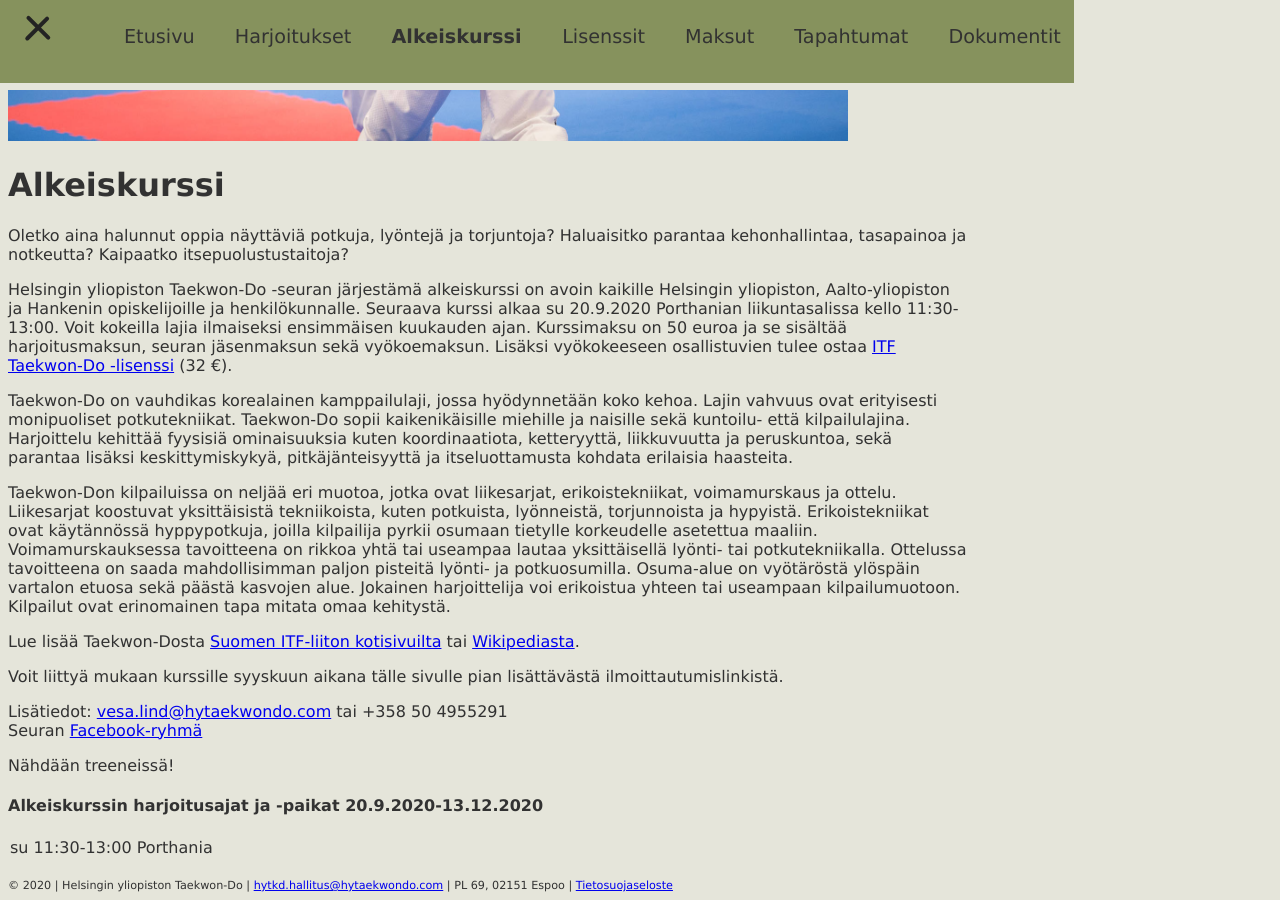
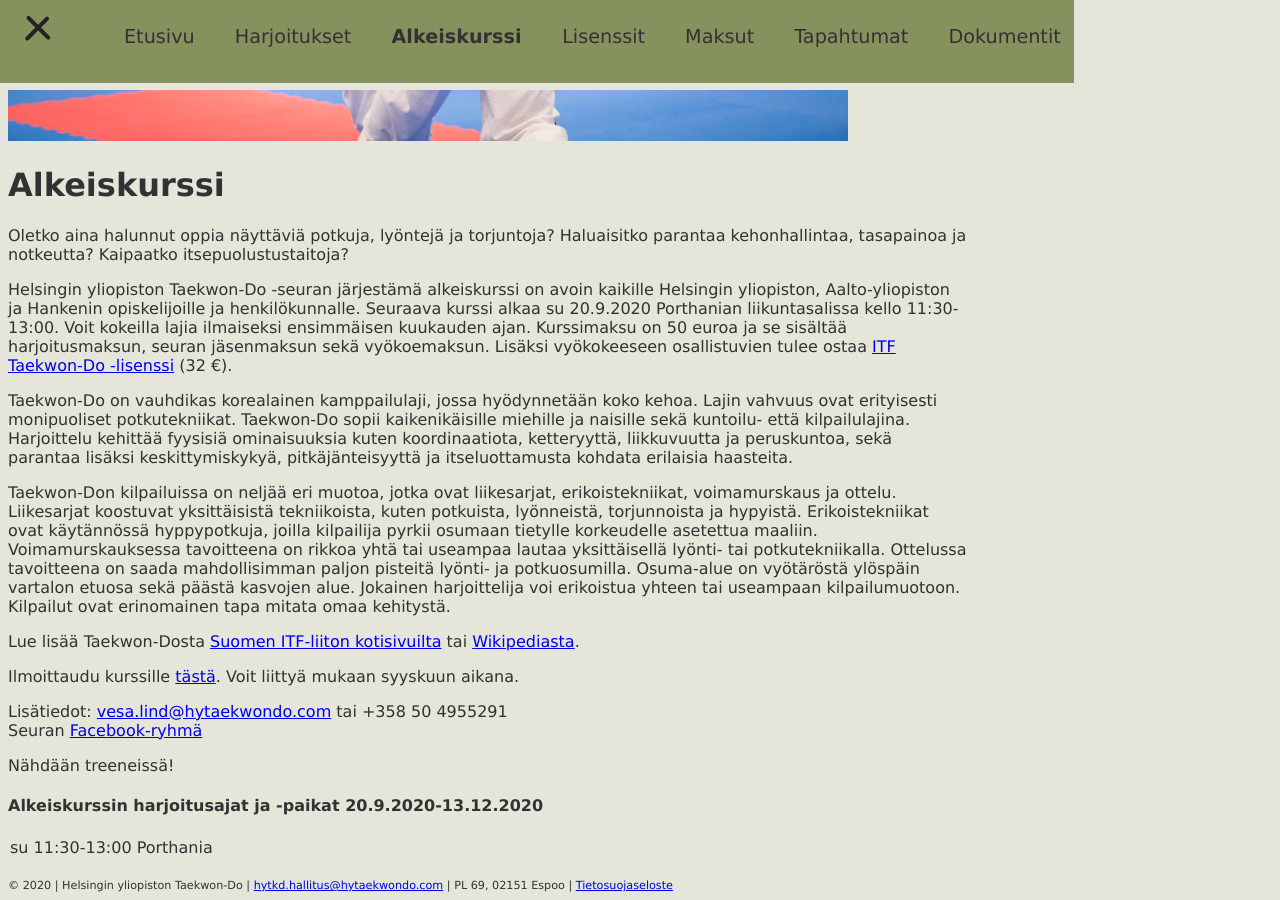
Before and after one commit to hytkd/website, a Jekyll site: the page built from course.html, in a window 1280 px wide and 900 px high, scrolled down 547 px. Built offline with Jekyll 4.4.1, drawn with Linux system fonts in a browser that asks for light colours.

Commit message:
add course sign-up link, fix Vesa's email's mailto link

```diff
--- a/course.html
+++ b/course.html
@@ -24,13 +24,13 @@ title: HYTKD - Alkeiskurssi
 	Lue lisää Taekwon-Dosta <a href="https://www.taekwon-do.fi/taekwon-do/taekwon-don-osa-alueet/">Suomen ITF-liiton kotisivuilta</a> tai <a href="https://en.wikipedia.org/wiki/Taekwondo">Wikipediasta</a>.
 </p>
 
-<!-- Ilmoittaudu kurssille <a href="https://forms.gle/MZowFjzKGxfNpY6B7" target="_blank">tästä</a>. -->
+<!--  -->
 <p>
-	Voit liittyä mukaan kurssille syyskuun aikana tälle sivulle pian lisättävästä ilmoittautumislinkistä.
+	Ilmoittaudu kurssille <a href="https://bit.ly/3hFD5H4" target="_blank">tästä</a>. Voit liittyä mukaan syyskuun aikana.
 </p>
 
 <p>
-	Lisätiedot: <a href="mailto:jaakko.karki@hytaekwondo.com">vesa.lind@hytaekwondo.com</a> tai +358 50 4955291</br>
+	Lisätiedot: <a href="mailto:vesa.lind@hytaekwondo.com">vesa.lind@hytaekwondo.com</a> tai +358 50 4955291</br>
 	<!-- <a href="https://www.facebook.com/events/529876280828669/">Facebook-tapahtuma</a></br> -->
 	Seuran <a href="https://www.facebook.com/groups/192610733921/">Facebook-ryhmä</a>
 </p>
```
